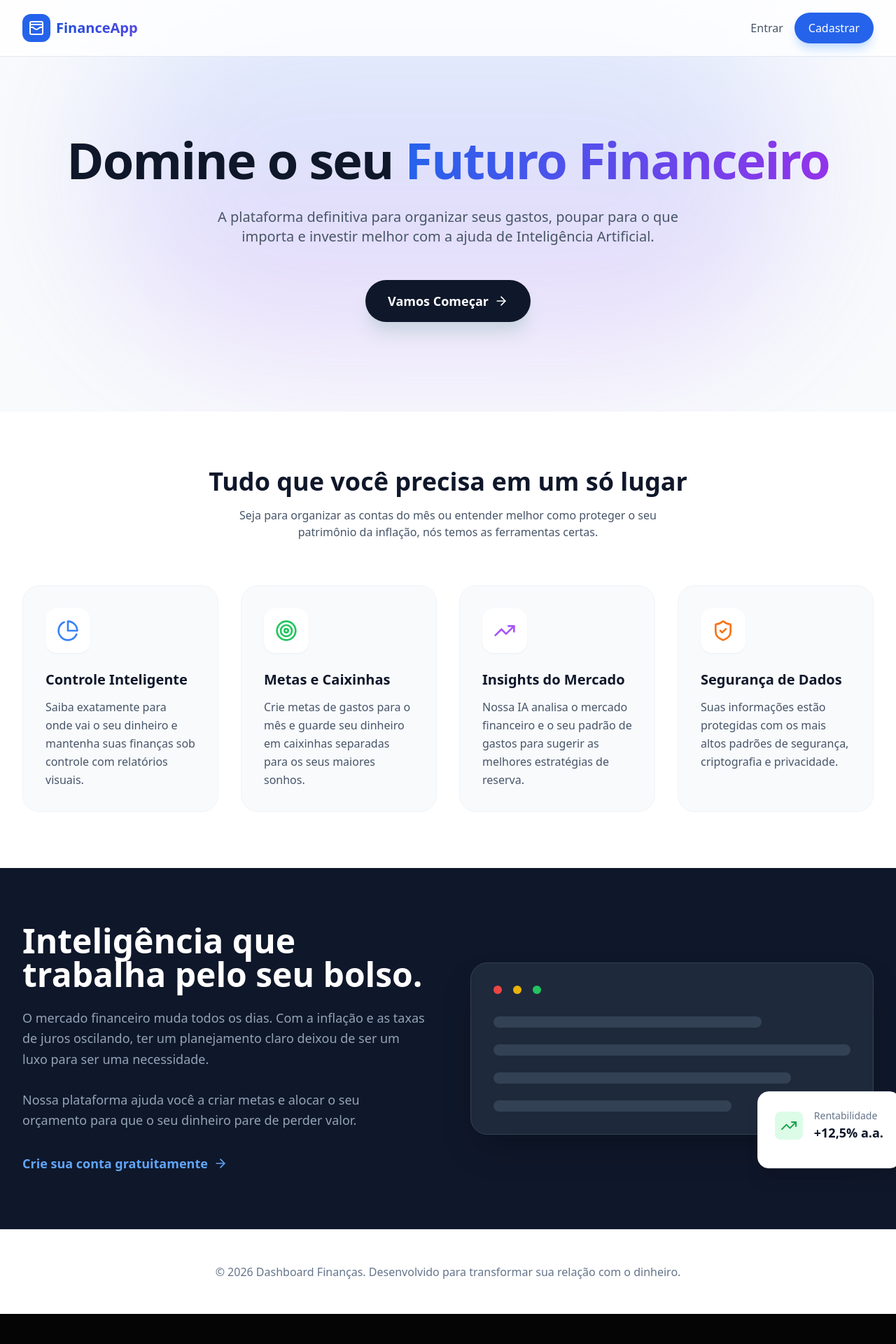
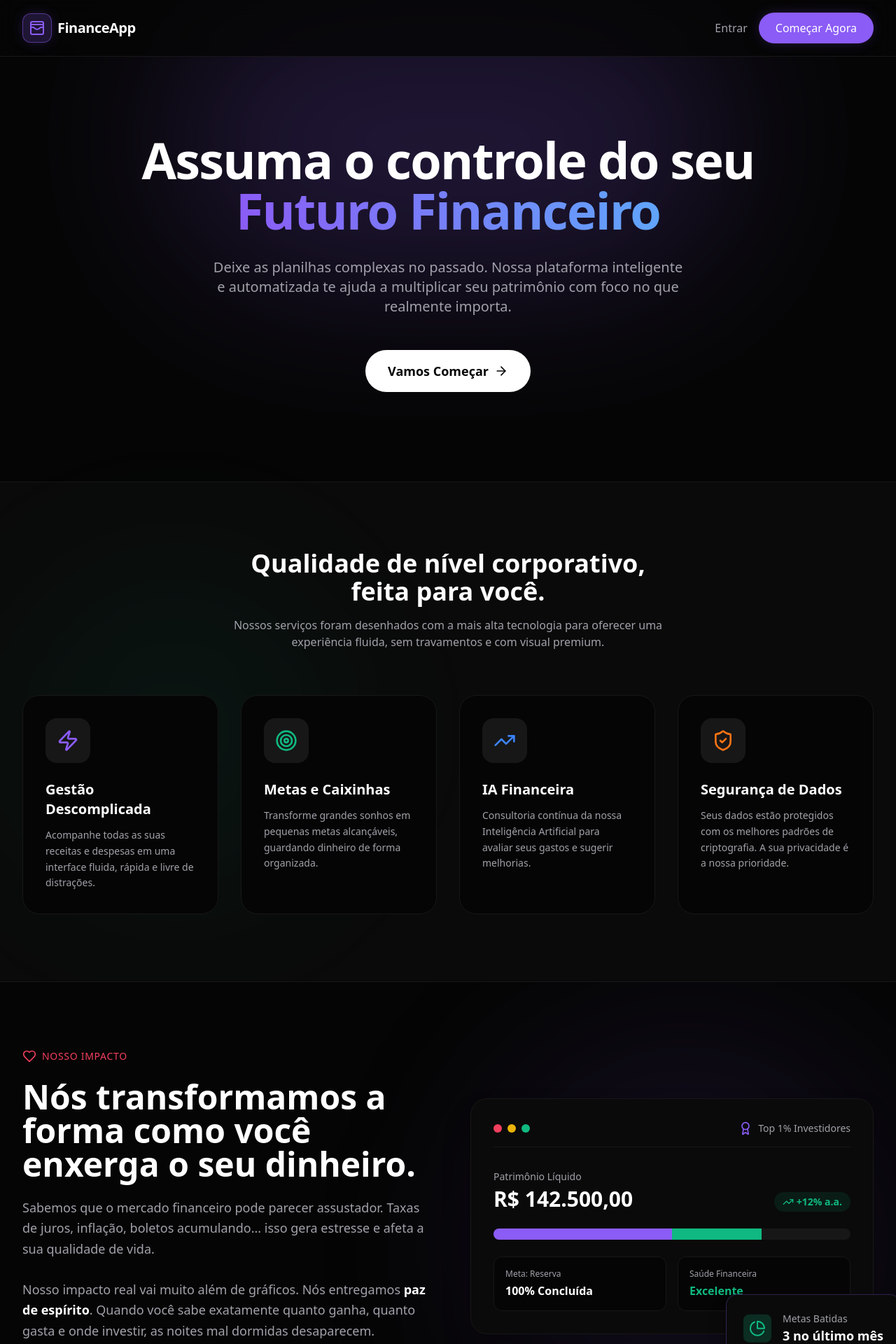
Before and after one commit to Luis9768/Dashboard_Financas_Frontend, a React (Vite) app: page / in a window 1280 px wide. Shown: the top 1920 px of the page at 70% size. Before the commit the page ends 1877 px from the top, so only its background shows below. Built offline with nearby package versions, Linux system fonts and the light colour scheme.

Commit message:
style: apply dark theme and expand content on landing page

```diff
--- a/src/pages/Landing.tsx
+++ b/src/pages/Landing.tsx
@@ -1,59 +1,59 @@
 import { Link } from 'react-router-dom';
 import { motion } from 'framer-motion';
-import { TrendingUp, ShieldCheck, Target, PieChart, ArrowRight, WalletCards } from 'lucide-react';
+import { TrendingUp, ShieldCheck, Target, PieChart, ArrowRight, WalletCards, Zap, Heart, Award } from 'lucide-react';
 
 export function Landing() {
-  const features = [
+  const services = [
     {
-      title: "Controle Inteligente",
-      description: "Saiba exatamente para onde vai o seu dinheiro e mantenha suas finanças sob controle com relatórios visuais.",
-      icon: <PieChart className="w-8 h-8 text-blue-500" />,
+      title: "Gestão Descomplicada",
+      description: "Acompanhe todas as suas receitas e despesas em uma interface fluida, rápida e livre de distrações.",
+      icon: <Zap className="w-8 h-8 text-primary" />,
     },
     {
       title: "Metas e Caixinhas",
-      description: "Crie metas de gastos para o mês e guarde seu dinheiro em caixinhas separadas para os seus maiores sonhos.",
-      icon: <Target className="w-8 h-8 text-green-500" />,
+      description: "Transforme grandes sonhos em pequenas metas alcançáveis, guardando dinheiro de forma organizada.",
+      icon: <Target className="w-8 h-8 text-receita" />,
     },
     {
-      title: "Insights do Mercado",
-      description: "Nossa IA analisa o mercado financeiro e o seu padrão de gastos para sugerir as melhores estratégias de reserva.",
-      icon: <TrendingUp className="w-8 h-8 text-purple-500" />,
+      title: "IA Financeira",
+      description: "Consultoria contínua da nossa Inteligência Artificial para avaliar seus gastos e sugerir melhorias.",
+      icon: <TrendingUp className="w-8 h-8 text-blue-500" />,
     },
     {
       title: "Segurança de Dados",
-      description: "Suas informações estão protegidas com os mais altos padrões de segurança, criptografia e privacidade.",
+      description: "Seus dados estão protegidos com os melhores padrões de criptografia. A sua privacidade é a nossa prioridade.",
       icon: <ShieldCheck className="w-8 h-8 text-orange-500" />,
     }
   ];
 
   return (
-    <div className="min-h-screen bg-slate-50 font-sans text-slate-800">
+    <div className="min-h-screen bg-background font-sans text-white overflow-hidden">
       {/* Header */}
-      <header className="fixed w-full top-0 z-50 bg-white/80 backdrop-blur-md border-b border-slate-200">
+      <header className="fixed w-full top-0 z-50 bg-background/80 backdrop-blur-md border-b border-surfaceHighlight">
         <div className="max-w-7xl mx-auto px-4 sm:px-6 lg:px-8 h-20 flex items-center justify-between">
           <div className="flex items-center gap-2">
-            <div className="bg-blue-600 p-2 rounded-xl">
-              <WalletCards className="w-6 h-6 text-white" />
+            <div className="bg-primary/20 p-2 rounded-xl border border-primary/50 shadow-neon-primary">
+              <WalletCards className="w-6 h-6 text-primary" />
             </div>
-            <span className="text-xl font-bold bg-gradient-to-r from-blue-700 to-indigo-600 bg-clip-text text-transparent">
+            <span className="text-xl font-bold tracking-tight text-white">
               FinanceApp
             </span>
           </div>
           <div className="flex items-center gap-4">
-            <Link to="/login" className="text-slate-600 font-medium hover:text-blue-600 transition-colors">
+            <Link to="/login" className="text-zinc-400 font-medium hover:text-white transition-colors">
               Entrar
             </Link>
-            <Link to="/register" className="bg-blue-600 hover:bg-blue-700 text-white px-5 py-2.5 rounded-full font-medium transition-all shadow-lg shadow-blue-200">
-              Cadastrar
+            <Link to="/register" className="bg-primary hover:bg-primaryDark text-white px-6 py-2.5 rounded-full font-medium transition-all shadow-neon-primary hover:scale-105 active:scale-95">
+              Começar Agora
             </Link>
           </div>
         </div>
       </header>
 
       {/* Hero Section */}
-      <section className="relative pt-32 pb-20 lg:pt-48 lg:pb-32 overflow-hidden">
-        <div className="absolute top-0 left-1/2 -translate-x-1/2 w-[1000px] h-[500px] opacity-20 pointer-events-none">
-          <div className="absolute inset-0 bg-gradient-to-b from-blue-400 to-purple-500 rounded-full blur-[100px]" />
+      <section className="relative pt-32 pb-20 lg:pt-48 lg:pb-32">
+        <div className="absolute top-0 left-1/2 -translate-x-1/2 w-[800px] h-[400px] opacity-20 pointer-events-none">
+          <div className="absolute inset-0 bg-primary rounded-full blur-[120px]" />
         </div>
 
         <div className="max-w-7xl mx-auto px-4 sm:px-6 lg:px-8 relative z-10 text-center">
@@ -61,18 +61,21 @@ export function Landing() {
             initial={{ opacity: 0, y: 20 }}
             animate={{ opacity: 1, y: 0 }}
             transition={{ duration: 0.5 }}
-            className="text-5xl lg:text-7xl font-extrabold tracking-tight text-slate-900 mb-8"
+            className="text-5xl lg:text-7xl font-extrabold tracking-tight text-white mb-8 leading-tight"
           >
-            Domine o seu <span className="text-transparent bg-clip-text bg-gradient-to-r from-blue-600 to-purple-600">Futuro Financeiro</span>
+            Assuma o controle do seu <br className="hidden md:block"/>
+            <span className="text-transparent bg-clip-text bg-gradient-to-r from-primary to-blue-400">
+              Futuro Financeiro
+            </span>
           </motion.h1>
 
           <motion.p
             initial={{ opacity: 0, y: 20 }}
             animate={{ opacity: 1, y: 0 }}
             transition={{ duration: 0.5, delay: 0.1 }}
-            className="text-xl text-slate-600 max-w-2xl mx-auto mb-12"
+            className="text-xl text-zinc-400 max-w-2xl mx-auto mb-12"
           >
-            A plataforma definitiva para organizar seus gastos, poupar para o que importa e investir melhor com a ajuda de Inteligência Artificial.
+            Deixe as planilhas complexas no passado. Nossa plataforma inteligente e automatizada te ajuda a multiplicar seu patrimônio com foco no que realmente importa.
           </motion.p>
 
           <motion.div
@@ -81,7 +84,7 @@ export function Landing() {
             transition={{ duration: 0.5, delay: 0.2 }}
             className="flex flex-col sm:flex-row gap-4 justify-center"
           >
-            <Link to="/register" className="group flex items-center justify-center gap-2 bg-slate-900 hover:bg-slate-800 text-white px-8 py-4 rounded-full text-lg font-semibold transition-all hover:scale-105 active:scale-95 shadow-xl shadow-slate-300">
+            <Link to="/register" className="group flex items-center justify-center gap-2 bg-white text-background hover:bg-zinc-200 px-8 py-4 rounded-full text-lg font-bold transition-all hover:scale-105 active:scale-95">
               Vamos Começar
               <ArrowRight className="w-5 h-5 group-hover:translate-x-1 transition-transform" />
             </Link>
@@ -89,42 +92,46 @@ export function Landing() {
         </div>
       </section>
 
-      {/* Features / Mercados Financeiros */}
-      <section className="py-20 bg-white">
-        <div className="max-w-7xl mx-auto px-4 sm:px-6 lg:px-8">
+      {/* Serviços / Qualidade */}
+      <section className="py-24 bg-surface border-y border-surfaceHighlight relative">
+        <div className="absolute top-1/2 left-0 w-[500px] h-[500px] bg-receita/5 rounded-full blur-[100px] -translate-y-1/2 pointer-events-none" />
+
+        <div className="max-w-7xl mx-auto px-4 sm:px-6 lg:px-8 relative z-10">
           <div className="text-center mb-16">
-            <h2 className="text-3xl lg:text-4xl font-bold text-slate-900 mb-4">
-              Tudo que você precisa em um só lugar
+            <h2 className="text-3xl lg:text-4xl font-bold text-white mb-4">
+              Qualidade de nível corporativo,<br/>feita para você.
             </h2>
-            <p className="text-slate-600 max-w-2xl mx-auto">
-              Seja para organizar as contas do mês ou entender melhor como proteger o seu patrimônio da inflação, nós temos as ferramentas certas.
+            <p className="text-zinc-400 max-w-2xl mx-auto">
+              Nossos serviços foram desenhados com a mais alta tecnologia para oferecer uma experiência fluida, sem travamentos e com visual premium.
             </p>
           </div>
 
           <div className="grid md:grid-cols-2 lg:grid-cols-4 gap-8">
-            {features.map((feature, index) => (
+            {services.map((service, index) => (
               <motion.div
                 key={index}
                 initial={{ opacity: 0, y: 30 }}
                 whileInView={{ opacity: 1, y: 0 }}
                 viewport={{ once: true }}
                 transition={{ duration: 0.5, delay: index * 0.1 }}
-                className="bg-slate-50 p-8 rounded-3xl border border-slate-100 hover:border-blue-200 hover:shadow-xl hover:shadow-blue-50 transition-all cursor-pointer group"
+                className="bg-background p-8 rounded-3xl border border-surfaceHighlight hover:border-primary/50 transition-all cursor-pointer group hover:shadow-neon-primary"
               >
-                <div className="bg-white w-16 h-16 rounded-2xl flex items-center justify-center mb-6 shadow-sm group-hover:scale-110 transition-transform">
-                  {feature.icon}
+                <div className="bg-surfaceHighlight w-16 h-16 rounded-2xl flex items-center justify-center mb-6 group-hover:scale-110 transition-transform">
+                  {service.icon}
                 </div>
-                <h3 className="text-xl font-bold text-slate-900 mb-3">{feature.title}</h3>
-                <p className="text-slate-600 leading-relaxed">{feature.description}</p>
+                <h3 className="text-xl font-bold text-white mb-3">{service.title}</h3>
+                <p className="text-zinc-400 leading-relaxed text-sm">{service.description}</p>
               </motion.div>
             ))}
           </div>
         </div>
       </section>
 
-      {/* Educacional / Dica */}
-      <section className="py-20 bg-slate-900 text-white">
-        <div className="max-w-7xl mx-auto px-4 sm:px-6 lg:px-8">
+      {/* Impacto / Educacional */}
+      <section className="py-24 bg-background relative overflow-hidden">
+        <div className="absolute right-0 bottom-0 w-[600px] h-[600px] bg-primary/10 rounded-full blur-[120px] pointer-events-none" />
+
+        <div className="max-w-7xl mx-auto px-4 sm:px-6 lg:px-8 relative z-10">
           <div className="flex flex-col lg:flex-row items-center gap-16">
             <div className="lg:w-1/2">
               <motion.div
@@ -132,16 +139,20 @@ export function Landing() {
                 whileInView={{ opacity: 1, x: 0 }}
                 viewport={{ once: true }}
               >
-                <h2 className="text-3xl lg:text-5xl font-bold mb-6">
-                  Inteligência que trabalha pelo seu bolso.
+                <div className="flex items-center gap-2 mb-6">
+                  <Heart className="w-5 h-5 text-despesa" />
+                  <span className="text-despesa font-medium tracking-wider uppercase text-sm">Nosso Impacto</span>
+                </div>
+                <h2 className="text-3xl lg:text-5xl font-bold mb-6 text-white leading-tight">
+                  Nós transformamos a forma como você enxerga o seu dinheiro.
                 </h2>
-                <p className="text-slate-400 text-lg mb-8 leading-relaxed">
-                  O mercado financeiro muda todos os dias. Com a inflação e as taxas de juros oscilando, ter um planejamento claro deixou de ser um luxo para ser uma necessidade.
+                <p className="text-zinc-400 text-lg mb-8 leading-relaxed">
+                  Sabemos que o mercado financeiro pode parecer assustador. Taxas de juros, inflação, boletos acumulando... isso gera estresse e afeta a sua qualidade de vida.
                   <br/><br/>
-                  Nossa plataforma ajuda você a criar metas e alocar o seu orçamento para que o seu dinheiro pare de perder valor.
+                  Nosso impacto real vai muito além de gráficos. Nós entregamos <strong className="text-white">paz de espírito</strong>. Quando você sabe exatamente quanto ganha, quanto gasta e onde investir, as noites mal dormidas desaparecem.
                 </p>
-                <Link to="/register" className="inline-flex items-center gap-2 text-blue-400 hover:text-blue-300 font-semibold text-lg transition-colors">
-                  Crie sua conta gratuitamente <ArrowRight className="w-5 h-5" />
+                <Link to="/register" className="inline-flex items-center gap-2 text-primary hover:text-primaryDark font-semibold text-lg transition-colors">
+                  Mude sua vida financeira hoje <ArrowRight className="w-5 h-5" />
                 </Link>
               </motion.div>
             </div>
@@ -151,33 +162,63 @@ export function Landing() {
                 initial={{ opacity: 0, scale: 0.9 }}
                 whileInView={{ opacity: 1, scale: 1 }}
                 viewport={{ once: true }}
-                className="relative bg-slate-800 rounded-3xl p-8 border border-slate-700 shadow-2xl"
+                className="relative bg-surface rounded-3xl p-8 border border-surfaceHighlight shadow-2xl"
               >
-                <div className="flex gap-4 mb-8">
-                  <div className="w-3 h-3 rounded-full bg-red-500"></div>
-                  <div className="w-3 h-3 rounded-full bg-yellow-500"></div>
-                  <div className="w-3 h-3 rounded-full bg-green-500"></div>
+                {/* Mockup Dashboard Visual */}
+                <div className="flex justify-between items-center mb-8 border-b border-surfaceHighlight pb-4">
+                  <div className="flex gap-2">
+                    <div className="w-3 h-3 rounded-full bg-despesa"></div>
+                    <div className="w-3 h-3 rounded-full bg-yellow-500"></div>
+                    <div className="w-3 h-3 rounded-full bg-receita"></div>
+                  </div>
+                  <div className="flex gap-2">
+                    <Award className="w-5 h-5 text-primary" />
+                    <span className="text-zinc-400 text-sm font-medium">Top 1% Investidores</span>
+                  </div>
                 </div>
+
                 <div className="space-y-6">
-                  <div className="h-4 bg-slate-700 rounded-full w-3/4"></div>
-                  <div className="h-4 bg-slate-700 rounded-full w-full"></div>
-                  <div className="h-4 bg-slate-700 rounded-full w-5/6"></div>
-                  <div className="h-4 bg-slate-700 rounded-full w-2/3"></div>
+                  <div className="flex justify-between items-end">
+                    <div>
+                      <p className="text-zinc-400 text-sm mb-1">Patrimônio Líquido</p>
+                      <p className="text-3xl font-bold text-white">R$ 142.500,00</p>
+                    </div>
+                    <div className="flex items-center gap-1 text-receita bg-receita/10 px-3 py-1 rounded-full">
+                      <TrendingUp className="w-4 h-4" />
+                      <span className="text-sm font-bold">+12% a.a.</span>
+                    </div>
+                  </div>
+
+                  <div className="h-4 bg-surfaceHighlight rounded-full w-full overflow-hidden flex">
+                    <div className="h-full bg-primary w-1/2"></div>
+                    <div className="h-full bg-receita w-1/4"></div>
+                  </div>
+
+                  <div className="grid grid-cols-2 gap-4 mt-6">
+                    <div className="bg-background p-4 rounded-xl border border-surfaceHighlight">
+                      <p className="text-zinc-400 text-xs mb-1">Meta: Reserva</p>
+                      <p className="text-white font-bold">100% Concluída</p>
+                    </div>
+                    <div className="bg-background p-4 rounded-xl border border-surfaceHighlight">
+                      <p className="text-zinc-400 text-xs mb-1">Saúde Financeira</p>
+                      <p className="text-receita font-bold">Excelente</p>
+                    </div>
+                  </div>
                 </div>
 
                 {/* Floating card */}
                 <motion.div
                   animate={{ y: [-10, 10, -10] }}
                   transition={{ duration: 4, repeat: Infinity, ease: "easeInOut" }}
-                  className="absolute -bottom-10 -right-6 lg:-right-10 bg-white p-6 rounded-2xl shadow-xl max-w-xs border border-slate-100"
+                  className="absolute -bottom-10 -right-6 lg:-right-10 bg-surface p-6 rounded-2xl shadow-xl shadow-black/50 border border-primary/30"
                 >
-                  <div className="flex items-center gap-4 mb-3">
-                    <div className="bg-green-100 p-2 rounded-lg">
-                      <TrendingUp className="w-6 h-6 text-green-600" />
+                  <div className="flex items-center gap-4 mb-2">
+                    <div className="bg-receita/20 p-2 rounded-lg">
+                      <PieChart className="w-6 h-6 text-receita" />
                     </div>
                     <div>
-                      <p className="text-sm text-slate-500 font-medium">Rentabilidade</p>
-                      <p className="text-lg font-bold text-slate-900">+12,5% a.a.</p>
+                      <p className="text-sm text-zinc-400 font-medium">Metas Batidas</p>
+                      <p className="text-lg font-bold text-white">3 no último mês</p>
                     </div>
                   </div>
                 </motion.div>
@@ -188,9 +229,13 @@ export function Landing() {
       </section>
 
       {/* Footer */}
-      <footer className="bg-white py-12 border-t border-slate-100">
-        <div className="max-w-7xl mx-auto px-4 sm:px-6 lg:px-8 text-center text-slate-500">
-          <p>© 2026 Dashboard Finanças. Desenvolvido para transformar sua relação com o dinheiro.</p>
+      <footer className="bg-surface py-12 border-t border-surfaceHighlight">
+        <div className="max-w-7xl mx-auto px-4 sm:px-6 lg:px-8 text-center flex flex-col items-center">
+          <div className="flex items-center gap-2 mb-4">
+            <WalletCards className="w-6 h-6 text-primary" />
+            <span className="text-lg font-bold text-white">FinanceApp</span>
+          </div>
+          <p className="text-zinc-500 text-sm">© 2026 Dashboard Finanças. Focado no seu sucesso absoluto.</p>
         </div>
       </footer>
     </div>
```
